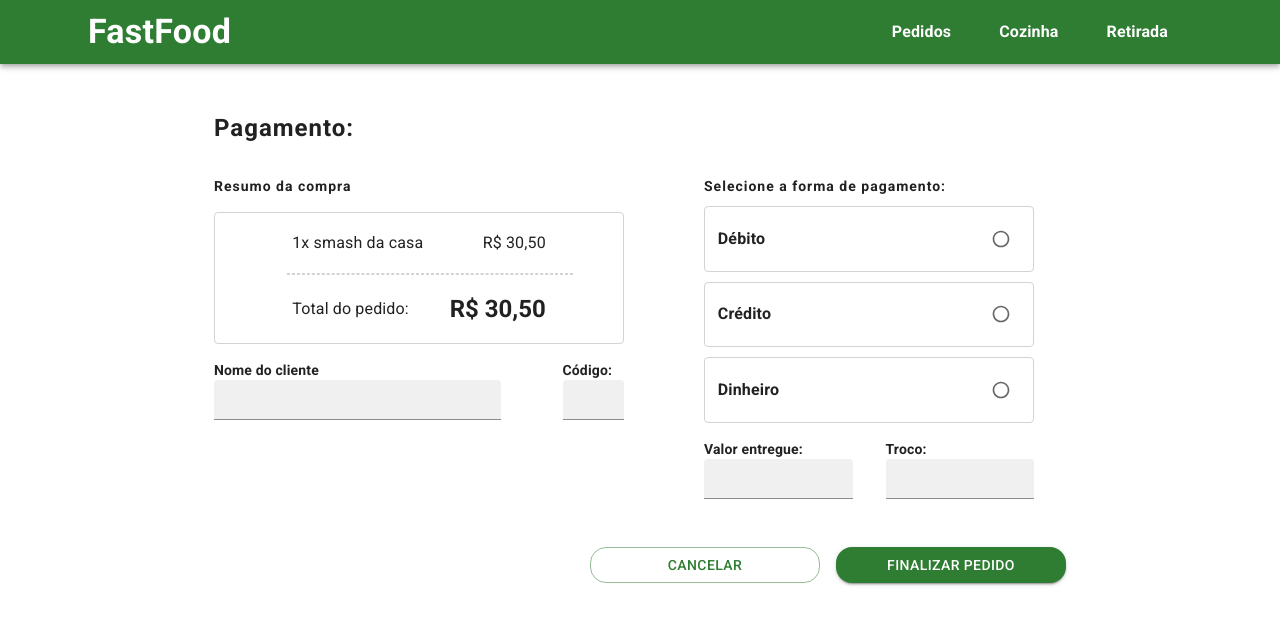
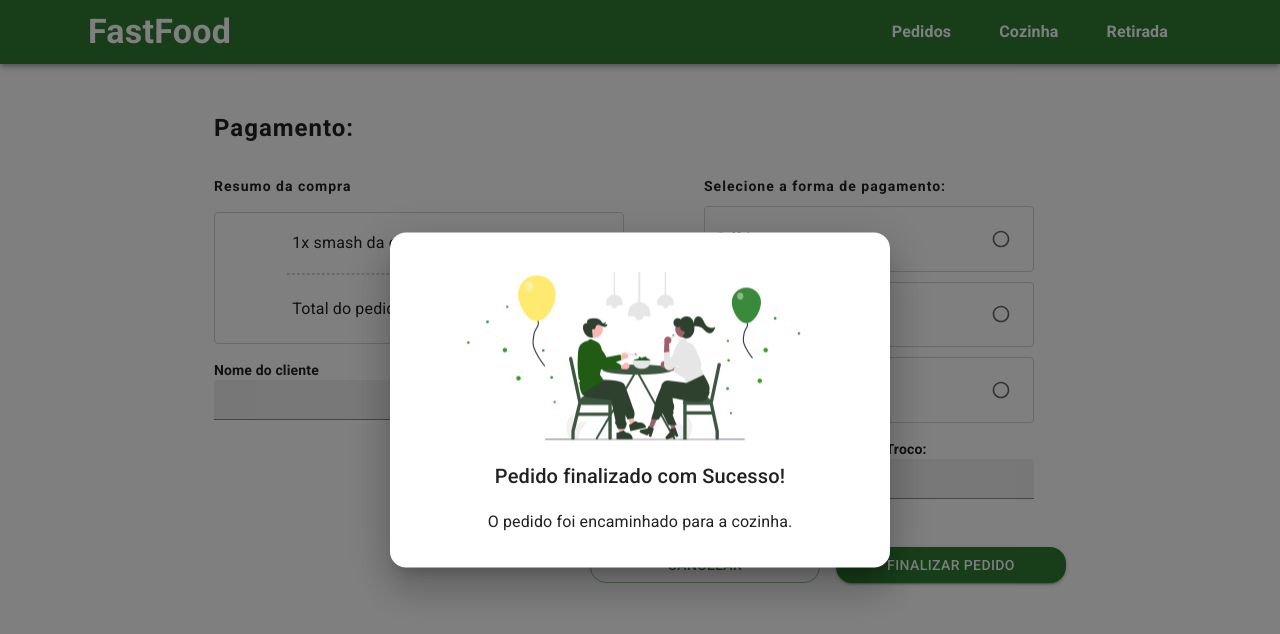
Before and after one commit to Miguel1989-hub/fastfood, a React (Create React App) app: page /pagamento in a window 1280 px wide. Both pictures are taken after a click on the button "FINALIZAR PEDIDO". Shown: the top 634 px of the page. Built offline with nearby package versions, Linux system fonts and the light colour scheme.

Commit message:
feat: add modal confirm

```diff
--- a/src/assets/index.js
+++ b/src/assets/index.js
@@ -3,6 +3,7 @@ import combo from './images/combo.png';
 import burger from './images/hamburguer.png';
 import iceCream from './images/iceCream.png';
 import fries from  './images/fritas.png'
+import modalImg from './images/modalImg.png'
 
 
 
@@ -12,4 +13,5 @@ export const images = {
     burger,
     iceCream,
     fries,
+    modalImg,
 }
--- /dev/null
+++ b/src/components/ModalConfirm/index.js
@@ -0,0 +1,52 @@
+import React from 'react';
+import Box from '@mui/material/Box';
+import Button from '@mui/material/Button';
+import Typography from '@mui/material/Typography';
+import Modal from '@mui/material/Modal';
+import { images } from '../../assets';
+
+const style = {
+  position: 'absolute',
+  top: '50%',
+  left: '50%',
+  transform: 'translate(-50%, -50%)',
+  width: 500,
+  bgcolor: 'background.paper',
+  borderRadius: '16px',
+  boxShadow: 24,
+  p: 4,
+  display: "flex",
+  flexDirection: "column",
+  alignItems: "center",
+  justifyContent: "center"
+};
+
+const ModalConfirm = () => {
+  const [open, setOpen] = React.useState(false);
+  const handleOpen = () => setOpen(true);
+  const handleClose = () => setOpen(false);
+
+  return (
+    <div>
+      <Button variant="contained" sx={{ width: "230px", borderRadius: "16px" }} onClick={handleOpen}>Finalizar pedido</Button>
+      <Modal
+        open={open}
+        onClose={handleClose}
+        aria-labelledby="modal-modal-title"
+        aria-describedby="modal-modal-description"
+      >
+        <Box sx={style}>
+          <img  src={images.modalImg} alt="imagem de pessoas sentadas a mesa"/>
+          <Typography id="modal-modal-title" variant="h6" component="h2">
+            Pedido finalizado com Sucesso!
+          </Typography>
+          <Typography id="modal-modal-description" variant="subtitle1" sx={{ mt: 2 }}>
+            O pedido foi encaminhado para a cozinha.
+          </Typography>
+        </Box>
+      </Modal>
+    </div>
+  );
+}
+
+export default ModalConfirm;
--- a/src/pages/Payment/index.js
+++ b/src/pages/Payment/index.js
@@ -1,4 +1,5 @@
 import { Container, Stack, Box, Divider, Typography, TextField, Radio, Button } from "@mui/material";
+import ModalConfirm from "../../components/ModalConfirm";
 import NavBar from "../../components/Navbar";
 
 const Payment = () => {
@@ -82,7 +83,7 @@ const Payment = () => {
                 </Stack>
                 <Stack sx={{ margin: "3rem 0" }} justifyContent="flex-end" direction={{ xs: 'column', sm: 'row' }} spacing={{ xs: 2 }}>
                     <Button variant="outlined" sx={{ width: "230px", borderRadius: "16px" }}>Cancelar</Button>
-                    <Button variant="contained" sx={{ width: "230px", borderRadius: "16px" }}>Finalizar pedido</Button>
+                    <ModalConfirm />
                 </Stack>
             </Container >
         </>
```
Also changed, not shown: src/assets/images/modalImg.png (added). Lines whose indentation alone changed are shown as unchanged.
